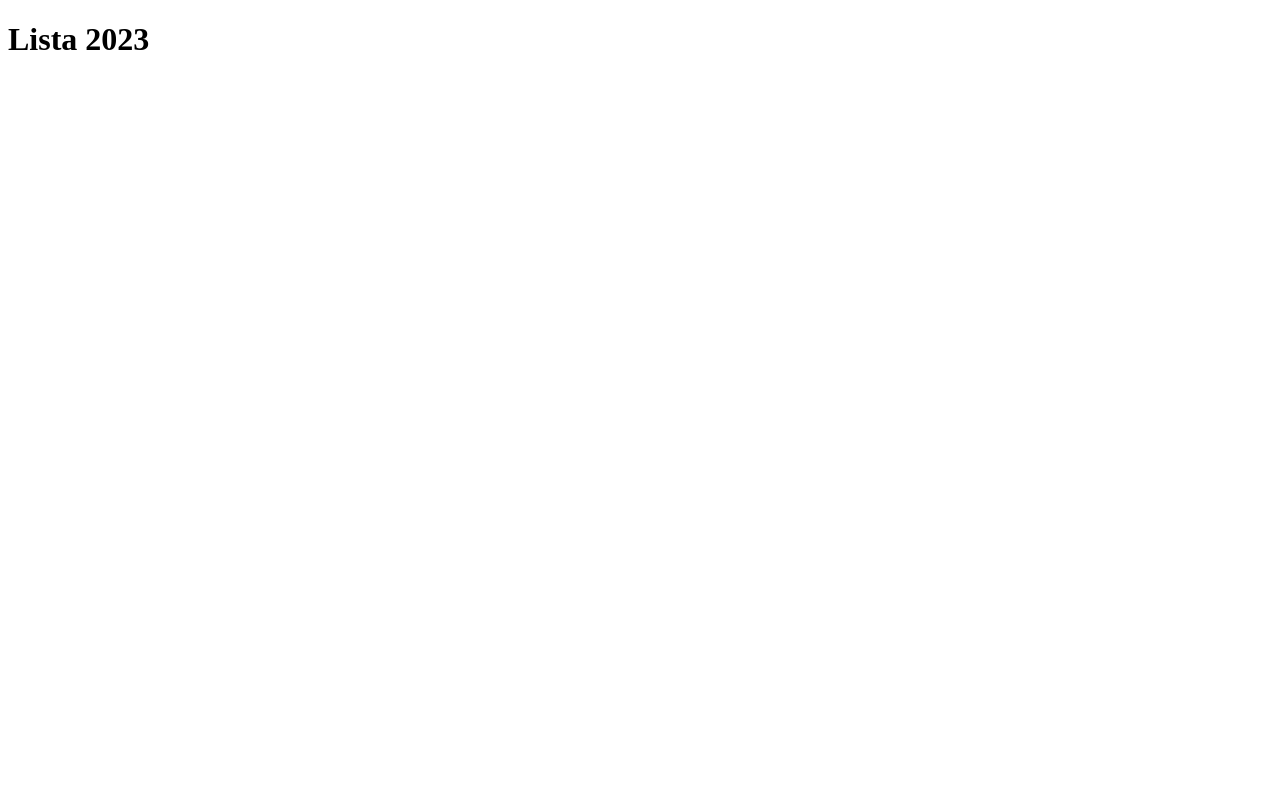
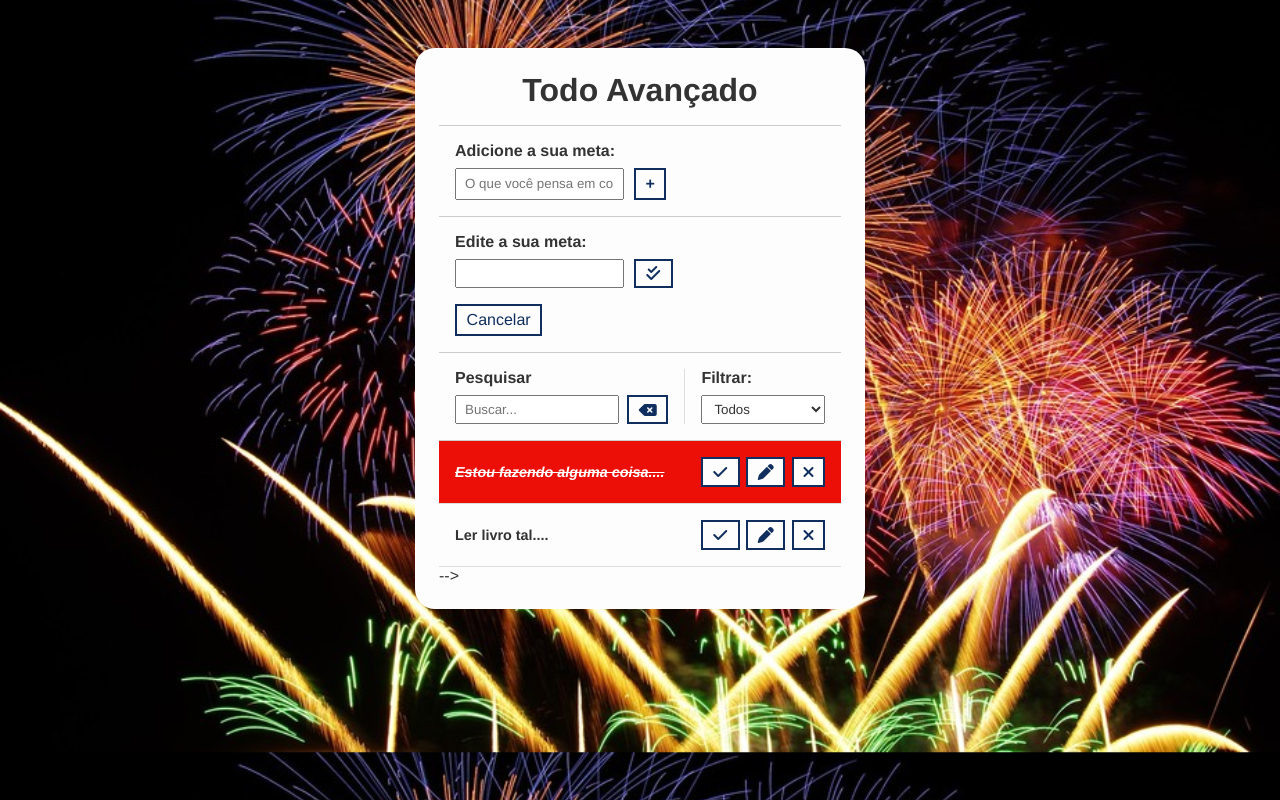
Before and after one commit to VictorMontenegroo/Projeto-Lista, a plain HTML site: page Projeto Lista/index.html in a window 1280 px wide. Drawn offline with Linux system fonts and the light colour scheme.

Commit message:
Add files via upload

```diff
--- a/Projeto Lista/css/estilo.css
+++ b/Projeto Lista/css/estilo.css
@@ -0,0 +1,161 @@
+/* Geral */
+
+*{
+    padding: 0;
+    margin: 0;
+    font-family: Helvetica;
+    color: #333;
+    box-sizing: border-box;
+}
+
+body{
+    background-image: url("../Img/fundo3.jpg");
+    background-position: center;
+    background-size: cover;
+}
+
+/* Botão e coloração */
+
+button{
+    background-color: #fdfdfd;
+    color: #102f5e;
+    border: 2px solid #102f5e;
+    padding: .3rem .6rem;
+    font-size: 1rem;
+    cursor: pointer;
+    display: flex;
+    justify-content: center;
+    align-items: center;
+    transition: 0.4s;
+}
+
+button:hover{
+    background-color: #102f5e;
+    color: #fff;
+}
+
+button:hover > i{
+    color: #fff;
+}
+
+button i{
+    color: #102f5e;
+    font-weight: bold;
+}
+
+input, select{
+    padding: 0.25rem 0.5rem;
+}
+/*
+.hide {
+    display: none;
+}
+*/
+/* Criação da centralização */
+.todo-container{
+    max-width: 450px;
+    margin: 3rem auto;
+    background-color: #FDFDFD;
+    padding: 1.5rem;
+    border-radius: 20px;
+}
+
+.todo-container header {
+    text-align: center;
+    padding: 0 1rem 1rem;
+    border-bottom: 1px solid #CCC;
+}
+
+/* Parte do formulario */
+
+#todo-form, #edit-form {
+    padding: 1rem;
+    border-bottom: 1px solid #ccc;
+}
+
+#todo-form p, #edit-form p {
+    margin-bottom: 0.5rem;
+    font-weight: bold;
+}
+
+.form-control {
+    display: flex;
+}
+
+.form-control input {
+    margin-right: .6rem;
+}
+
+#cancel-edit-btn {
+    margin-top: 1rem;
+}
+
+/* todo barra de ferramentas*/
+
+#toolbar {
+    padding: 1rem;
+    border-bottom:  1px solid #ccc;
+    display: flex;
+}
+
+#toolbar h4 {
+    margin-bottom: .5rem;
+}
+
+#search {
+    border-right: 1px solid #DDD;
+    padding-right: 1rem;
+    margin-right: 1rem;
+    width: 65%;
+    display: flex;
+    flex-direction: column;
+}
+
+#search form {
+    display: flex;
+}
+
+#search input {
+    width: 100%;
+    margin-right: 0.5rem;
+}
+
+#filter {
+    width: 35%;
+    display: flex;
+    flex-direction: column;
+}
+
+#filter select {
+    flex: 1;
+}
+
+/* todo list */
+
+.todo {
+    display: flex;
+    justify-content: space-around;
+    align-items: center;
+    padding: 1rem;
+    border-bottom: 1px solid #ddd;
+    transition: 0.3s;
+}
+
+.todo h3 {
+    flex: 1;
+    font-size: 0.9rem;
+}
+
+.todo button {
+    margin-left: 0.4rem;
+}
+
+.done {
+    background-color: #eb0f07;
+}
+
+.done h3 {
+    color: #fff;
+    text-decoration: line-through;
+    font-style: italic;
+}
--- a/Projeto Lista/index.html
+++ b/Projeto Lista/index.html
@@ -10,7 +10,76 @@
     <script src="js/script.js" defer></script>
 
 </head>
+
     <body>
-        <h1>Lista 2023</h1>
+        <div class="todo-container">
+            <header>
+                <h1>Todo Avançado</h1>
+            </header>
+            <form id="todo-form" class="hide">
+                <p>Adicione a sua meta:</p>
+                <div class="form-control">
+                    <input type="text" id="todo-input" placeholder="O que você pensa em conquistar?">
+                    <button type="submit">
+                        <i class="fa-thin fa-plus"></i>
+                    </button>
+                </div>
+            </form>
+            <form id="edit-form" class="hide">
+                <p>Edite a sua meta:</p>
+                <div class="form-control">
+                    <input type="text" id="edit-input">
+                    <button type="submit">
+                        <i class="fa-solid fa-check-double"></i>
+                    </button>
+                </div>
+                    <button id="cancel-edit-btn">Cancelar</button>
+            </form>
+            <div id="toolbar">
+                <div id="search">
+                    <h4>Pesquisar</h4>
+                    <form>
+                        <input type="text" id="search-input" placeholder="Buscar...">
+                        <button id="erase-button">
+                            <i class="fa-solid fa-delete-left"></i>
+                        </button>
+                    </form>
+                </div>
+                <div id="filter">
+                    <h4>Filtrar:</h4>
+                    <select id="filter-select">
+                        <option value="all">Todos</option>
+                        <option value="done">Feitos</option>
+                        <option value="todo">A fazer</option>
+                    </select>
+                </div>
+            </div>
+            <div id="todo-list">
+                <div class="todo done">
+                    <h3>Estou fazendo alguma coisa....</h3>
+                    <button class="finish-todo">
+                        <i class="fa-solid fa-check"></i>
+                    </button>
+                    <button class="edit-todo">
+                        <i class="fa-solid fa-pen"></i>
+                    </button>
+                    <button class="remove-todo">
+                        <i class="fa-solid fa-xmark"></i>
+                    </button>
+                </div>
+                <div class="todo">
+                    <h3>Ler livro tal....</h3>
+                    <button class="finish-todo">
+                        <i class="fa-solid fa-check"></i>
+                    </button>
+                    <button class="edit-todo">
+                        <i class="fa-solid fa-pen"></i>
+                    </button>
+                    <button class="remove-todo">
+                        <i class="fa-solid fa-xmark"></i>
+                    </button>
+                </div>-->
+            </div>
+        </div>
     </body>
 </html>
```
Also changed, not shown: Projeto Lista/Img/fundo2.jpg (added), Projeto Lista/Img/fundo3.jpg (added), Projeto Lista/Img/queima-de-fogos.jpg (added).
